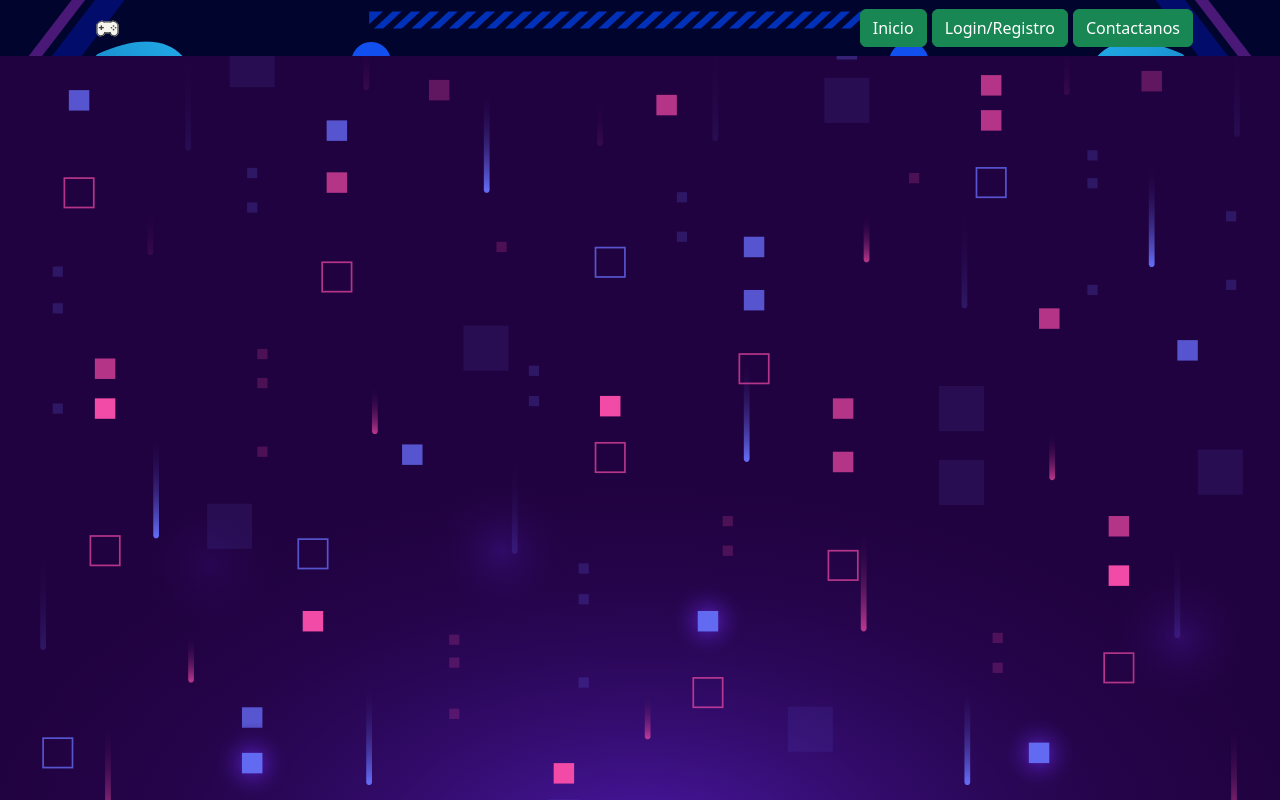
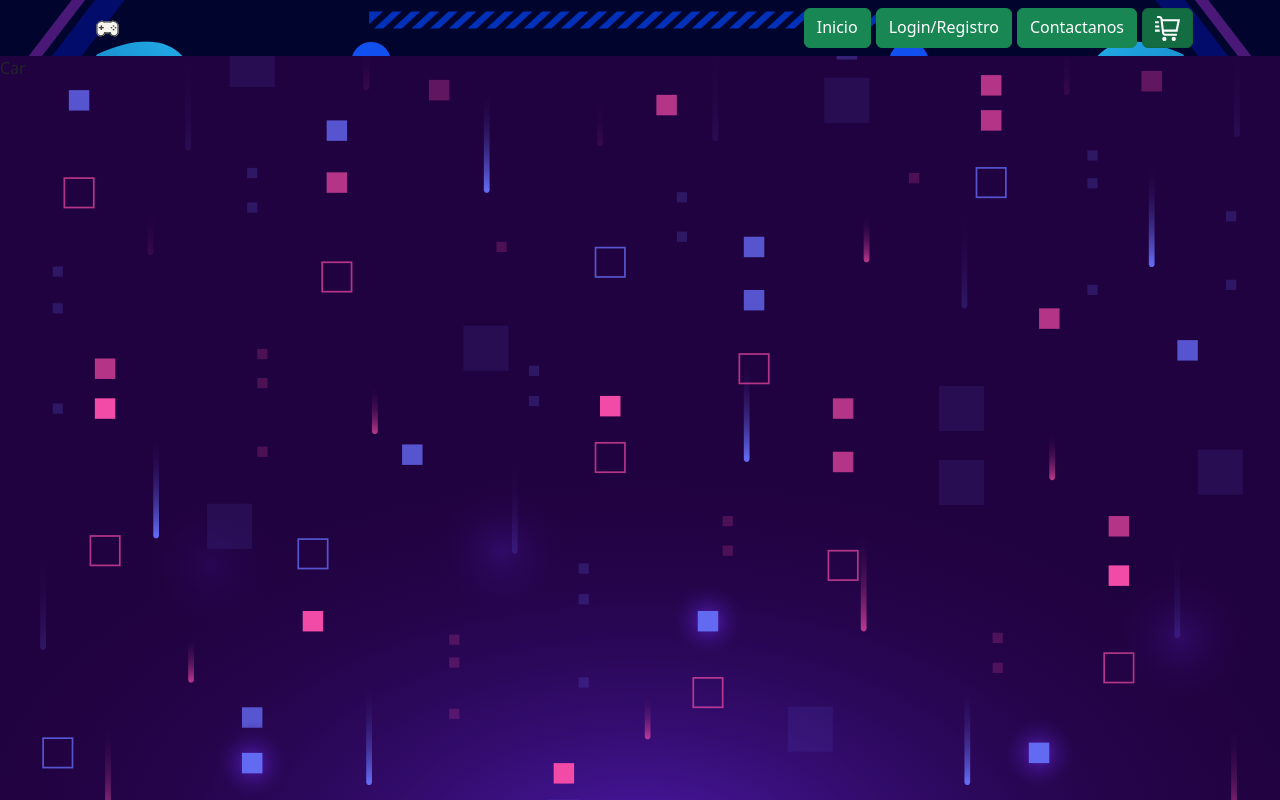
Before and after one commit to TheITCenter/27-web-A-2-FrontEnd, a React (Vite) app: page /carrito in a window 1280 px wide. Built offline with nearby package versions, Linux system fonts and the light colour scheme.

Commit message:
cambios basicos del barnav y creando la pag del carrito

```diff
--- a/src/Components/Header.jsx
+++ b/src/Components/Header.jsx
@@ -5,6 +5,7 @@ import Navbar from 'react-bootstrap/Navbar';
 import Image from 'react-bootstrap/Image';
 import '../Styles/Header.css'
 import logo from '../assets/IconNav.svg'
+import car from "../assets/cart.svg";
 
 
 function Header() {
@@ -21,6 +22,9 @@ function Header() {
               <NavLink to="/" className="btn btn-success">Inicio</NavLink>
               <NavLink to="/login" className="btn btn-success">Login/Registro</NavLink>
               <NavLink to="/contactanos" className="btn btn-success">Contactanos</NavLink>
+              <NavLink to="/carrito" className="btn btn-success">
+                <img className="car" src={car} alt="carrito de compras" />
+              </NavLink>
           </Nav>
         </div>
 
--- /dev/null
+++ b/src/Pages/Car.jsx
@@ -0,0 +1,8 @@
+
+function Car() {
+  return (
+    <div>Car</div>
+  )
+}
+
+export default Car
--- a/src/Pages/index.js
+++ b/src/Pages/index.js
@@ -2,11 +2,13 @@ import Home from './Home';
 import {Login} from './Login';
 import {Register} from './Register';
 import Contactanos from './Contactanos';
+import Car from './Car';
 
 
 export{
     Home,
     Login,
     Contactanos,
-    Register
+    Register,
+    Car
 }
--- a/src/Routes/Routes.jsx
+++ b/src/Routes/Routes.jsx
@@ -1,5 +1,5 @@
 import{ Routes, Route} from 'react-router-dom'
-import {Home, Login,  Contactanos, Register } from '../Pages'
+import {Home, Login,  Contactanos, Register, Car } from '../Pages'
 
 const RoutesIndex = () => {
   return (
@@ -7,7 +7,8 @@ const RoutesIndex = () => {
         <Route path="/" element={<Home />} />,
         <Route path="/login" element={<Login />} />,
         <Route path='/register' element={ <Register/> } />,
-        <Route path="/contactanos" element={<Contactanos />} />
+        <Route path="/contactanos" element={<Contactanos />} />,
+        <Route path="/carrito" element={<Car />} />
     </Routes>
   )
 }
```
Also changed, not shown: src/Styles/Header.css (line endings or trailing spaces), src/assets/cart.svg (added).
